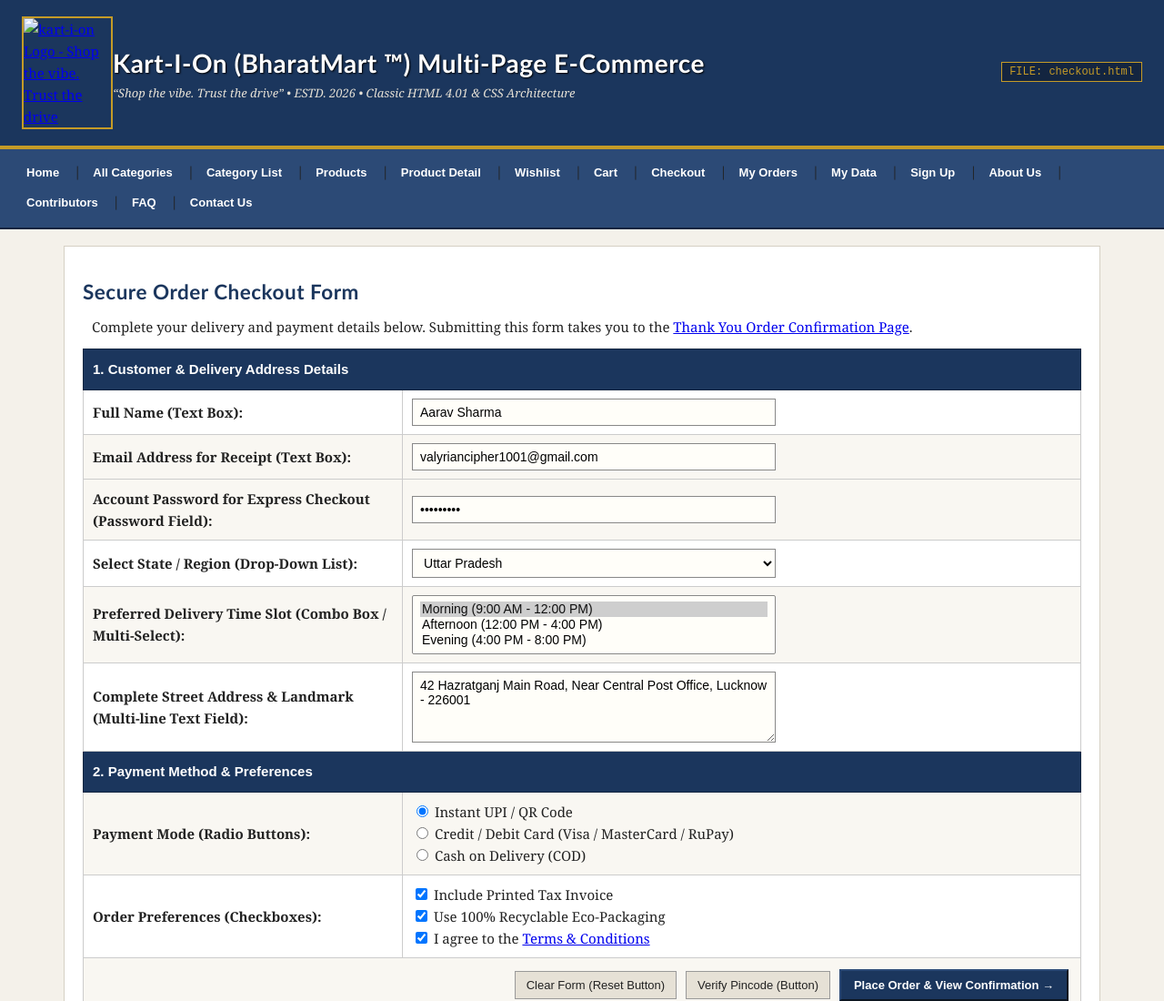
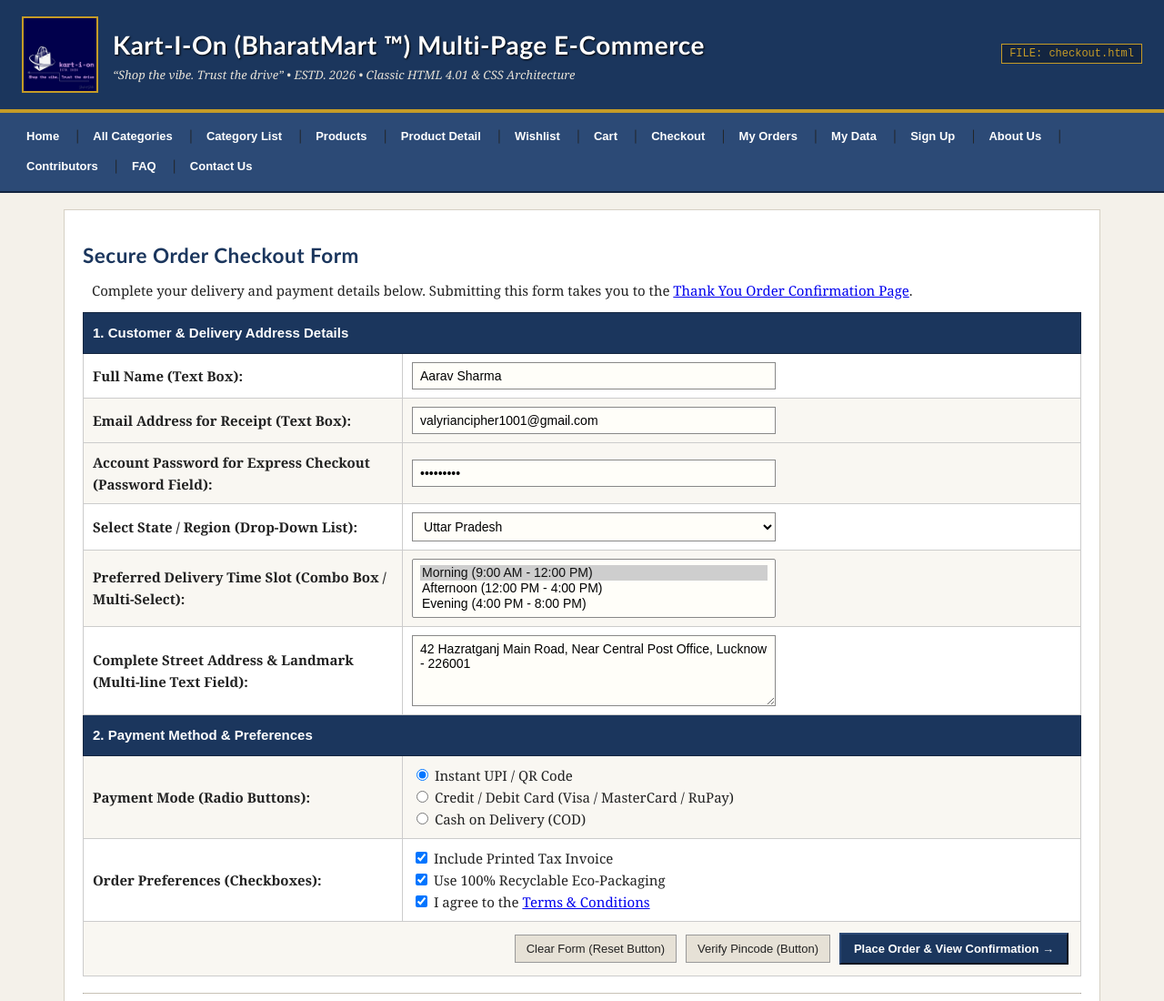
Before and after one commit to valyriancipher/BharatMart, a plain HTML site: page checkout.html in a window 1280 px wide. Shown: the top 1100 px of the page at 91% size. Drawn offline with Linux system fonts and the light colour scheme.

Commit message:
Update logo image source in checkout.html

```diff
--- a/checkout.html
+++ b/checkout.html
@@ -30,7 +30,7 @@
                 <td width="100" align="left" valign="middle">
                     <!-- Website Logo Image as a Link to Home Page (index.html) -->
                     <a href="index.html" title="Kart-i-on Home Page">
-                        <img src="images/kart-i-on.jpg" alt="kart-i-on Logo - Shop the vibe. Trust the drive" width="84" height="84" border="2" align="middle" class="site-logo-img">
+                        <img src="kart-i-on.jpg" alt="kart-i-on Logo - Shop the vibe. Trust the drive" width="84" height="84" border="2" align="middle" class="site-logo-img">
                     </a>
                 </td>
                 <td align="left" valign="middle">
```
